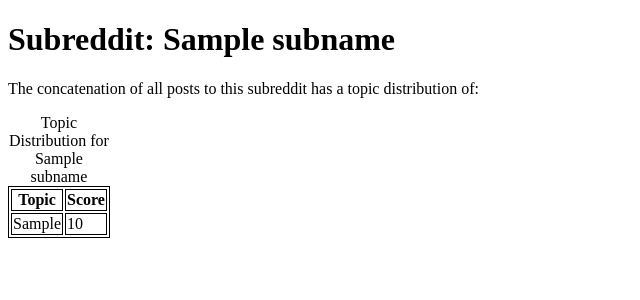
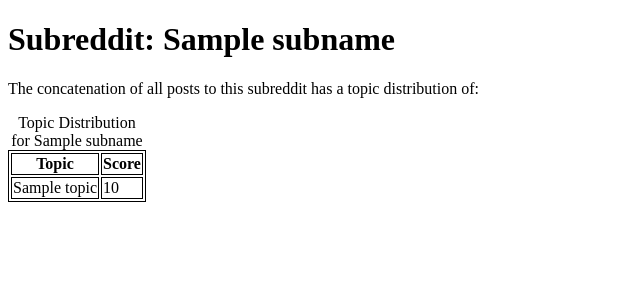
Before and after one commit to KChalk/IR_RedditSite, a Flask app: template templates/r.html in a window 1280 px wide. Shown: the top 300 px of the page, without its empty margins (0-640 px from the left). Run offline with Flask 2, Linux system fonts and the light colour scheme; the template is opened without the code that fills it: most values are stand-ins (such as "Sample title", 1, 10 or a date in 2020).

Commit message:
Change to topic in r.html

```diff
--- a/templates/r.html
+++ b/templates/r.html
@@ -10,9 +10,9 @@
             <th>Score</th>
     </thead>
     <tbody>
-    {% for id, score in t_res %}
+    {% for topic, score in t_res %}
     <tr>
-        <td>{{id}}</td>
+        <td>{{topic}}</td>
         <td>{{score}}</td>
     </tr>
     {% endfor %}
```
